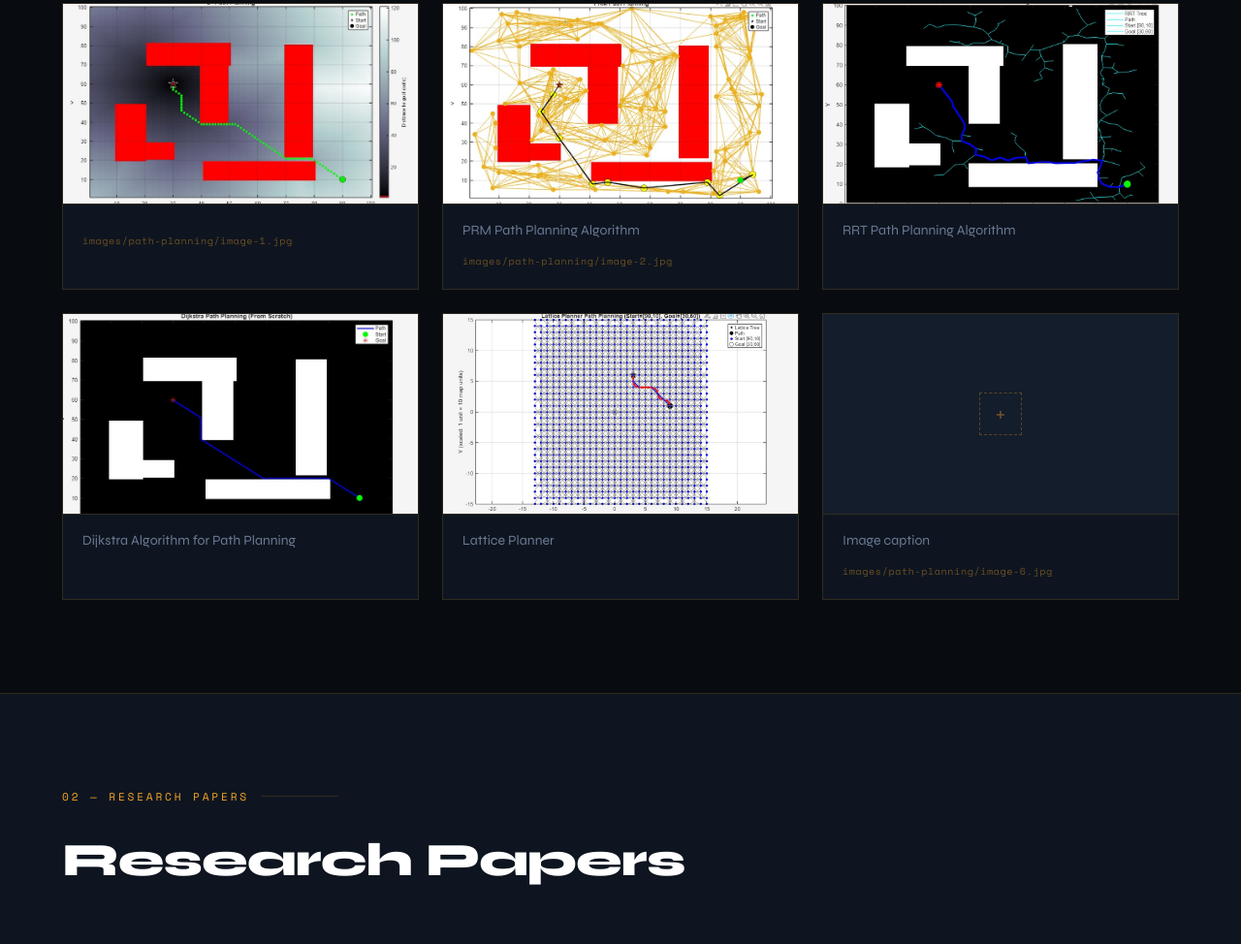
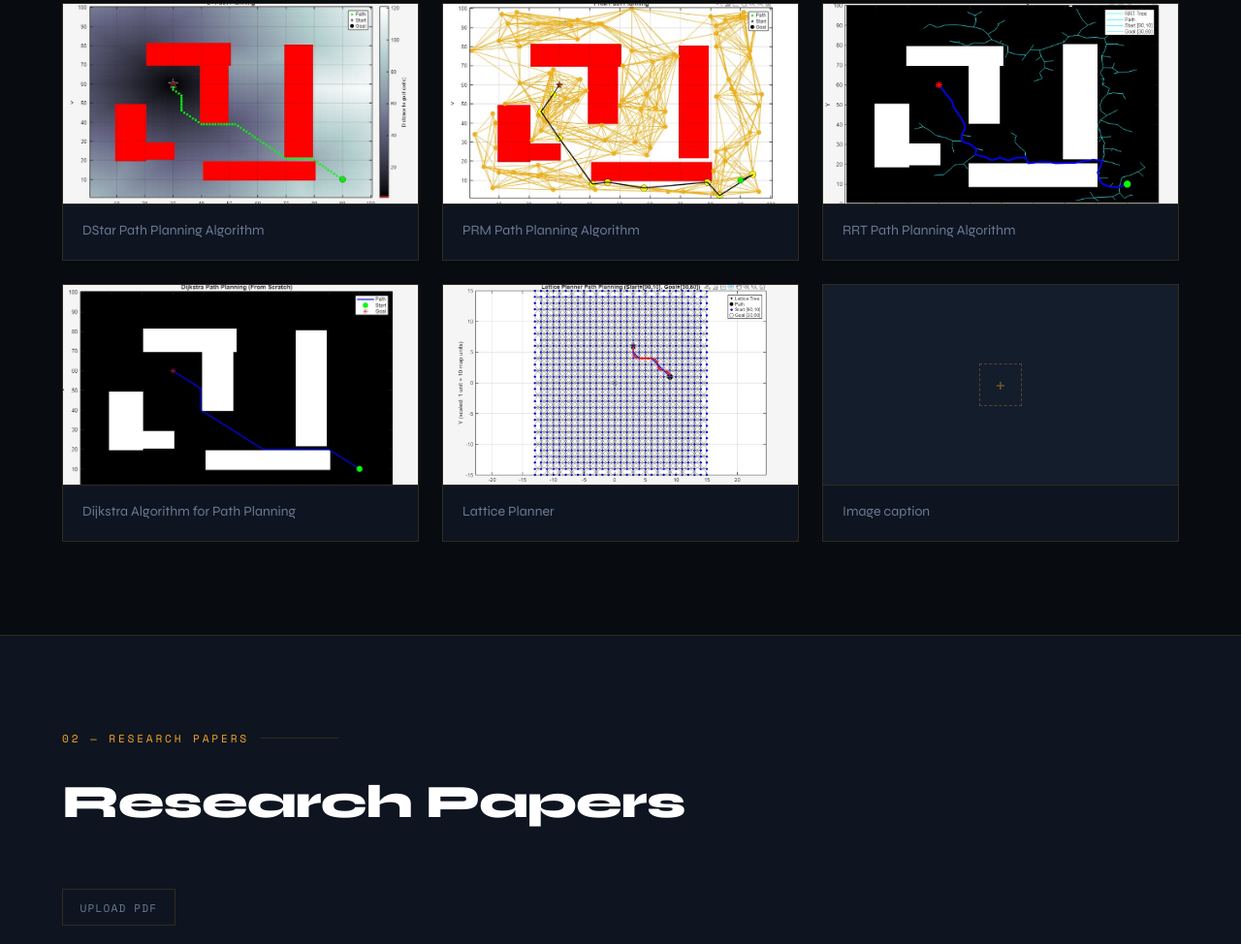
Before and after one commit to davidadeogun/davidadeogun.github.io, a plain HTML site: page path-planning.html in a window 1280 px wide. Shown: the part 822-1796 px from the top of the page at 97% size. Drawn offline with nearby package versions, Linux system fonts and the light colour scheme.

```diff
--- a/path-planning.html
+++ b/path-planning.html
@@ -61,8 +61,8 @@
         </div>
       </div>
       <div class="gallery-meta">
-        <p class="gallery-caption"></p>
-        <span class="gallery-filepath">images/path-planning/image-1.jpg</span>
+        <p class="gallery-caption">DStar Path Planning Algorithm</p>
+
       </div>
     </div>
 
@@ -78,7 +78,7 @@
       </div>
       <div class="gallery-meta">
         <p class="gallery-caption">PRM Path Planning Algorithm</p>
-        <span class="gallery-filepath">images/path-planning/image-2.jpg</span>
+
       </div>
     </div>
 
@@ -105,7 +105,7 @@
              onerror="this.closest('.gallery-slot').classList.remove('has-image')">
         <div class="gallery-placeholder">
           <div class="gallery-placeholder-icon">+</div>
-          <span>images/path-planning/image-4.jpg</span>
+
         </div>
       </div>
       <div class="gallery-meta">
@@ -142,7 +142,7 @@
       </div>
       <div class="gallery-meta">
         <p class="gallery-caption">Image caption</p>
-        <span class="gallery-filepath">images/path-planning/image-6.jpg</span>
+
       </div>
     </div>
 
```
